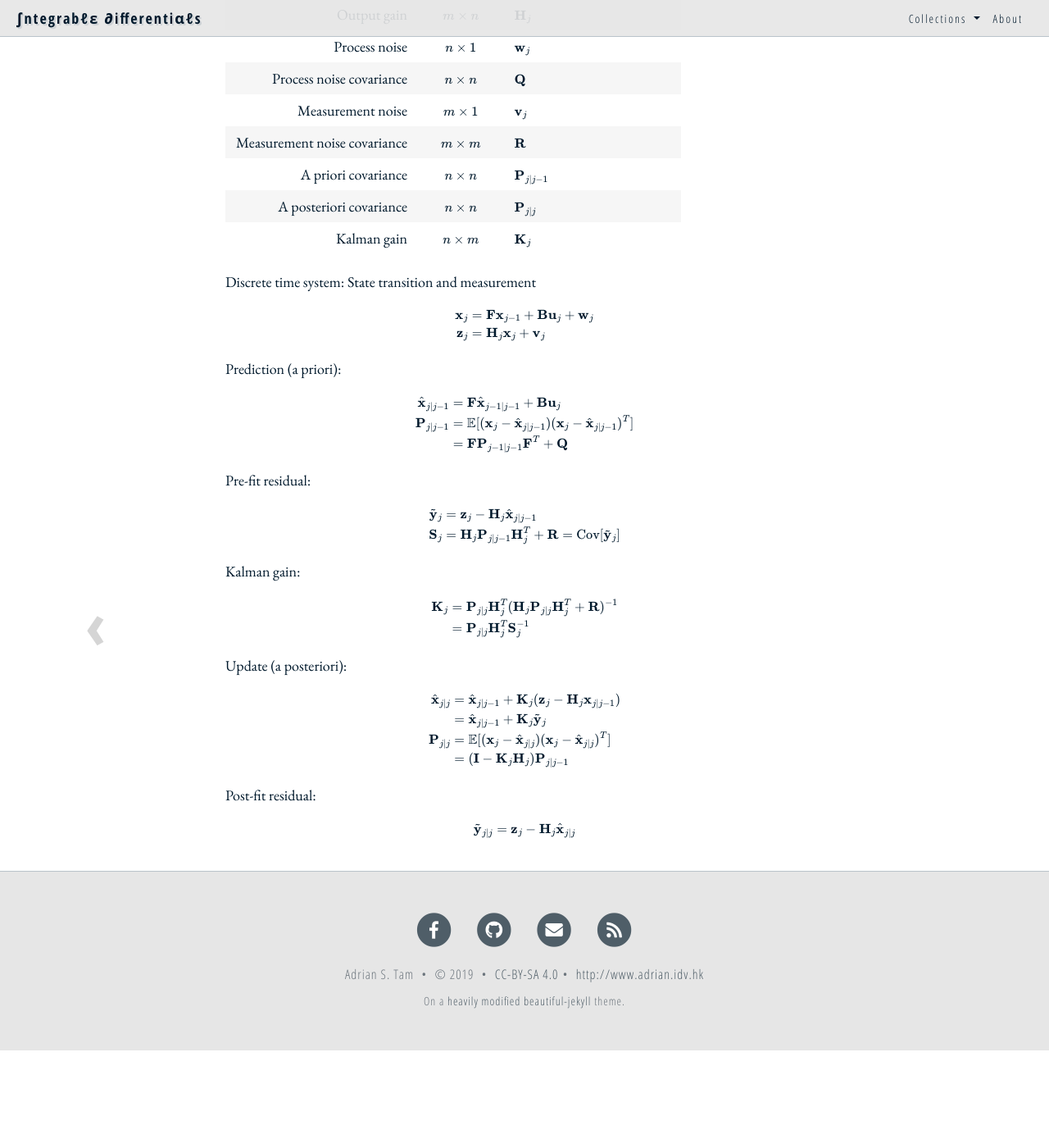
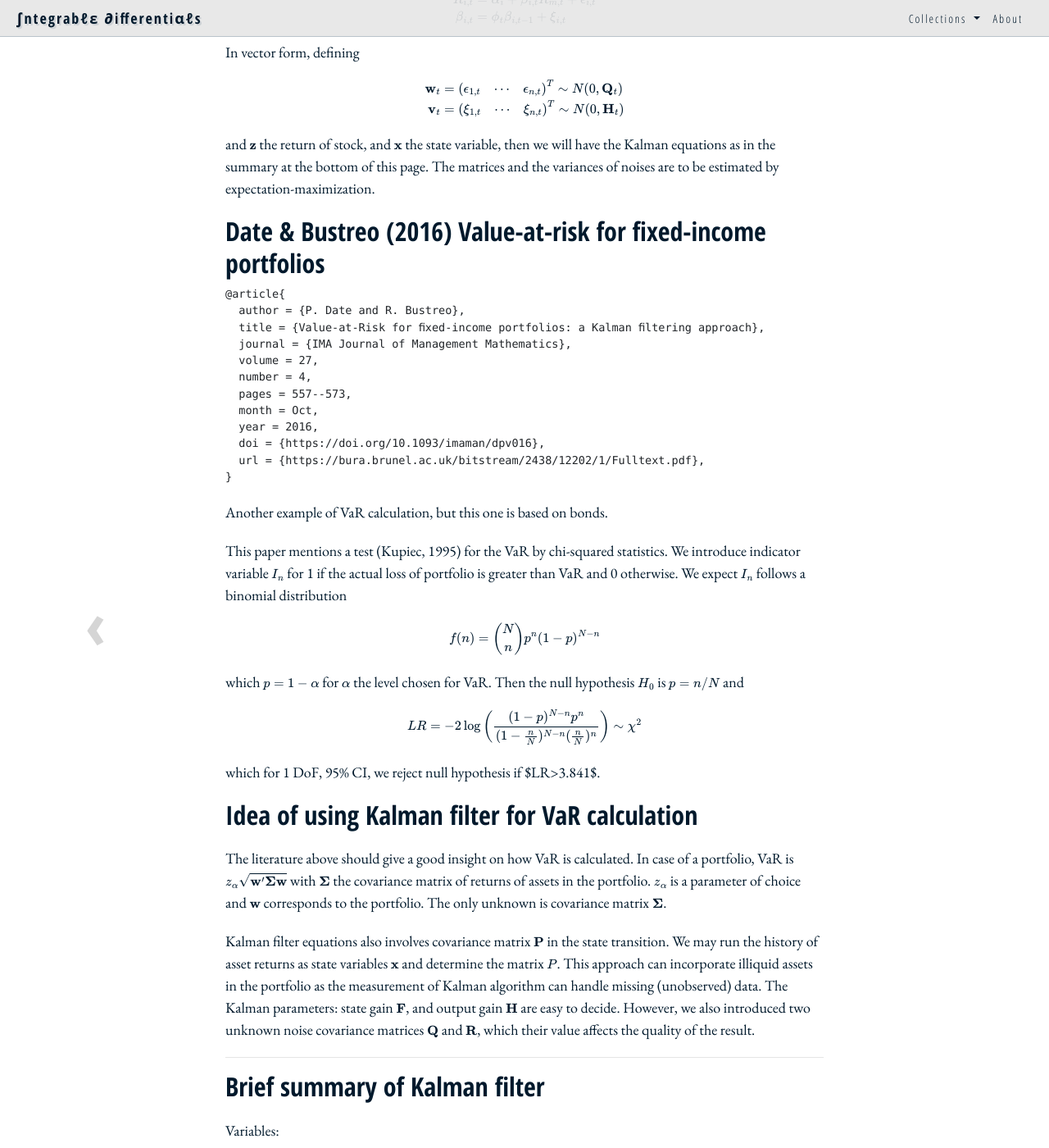
Before and after one commit to righthandabacus/righthandabacus.github.io, a Jekyll site: the page built from _posts/2019-08-15-kalman.markdown, in a window 1280 px wide and 1400 px high, scrolled down 8312 px. Shown: the whole window at 82% size. Built offline with Jekyll 4.4.1, drawn with Linux system fonts in a browser that asks for light colours; nearby versions of some CDN libraries; some web fonts are replaced; formulas are drawn with MathJax 3; comment, search, counter and statistics services are not loaded; before the commit the page ends 9593 px from its top, so only the background shows below that; some of the changed text lies outside the part shown.

Commit message:
update post

````diff
--- a/_posts/2019-08-15-kalman.markdown
+++ b/_posts/2019-08-15-kalman.markdown
@@ -171,6 +172,36 @@
 case) of noise terms $$w_t$$ and $$v_t$$. And we define
 $$\dot{x}_t=\dfrac{x_t - x_{t-1}}{T}$$. It is common to have both $$x_t$$ and
 $$\dot{x}_t$$ in the state variable in this sort of use case.
+
+## Bassett et al (1991) Kalman filter estimation for valuing nontrading securities
+
+```bibtex
+@article{
+  author = {Gilbert W. Bassett, Jr and Virginia G. France and Stanley R. Pliska},
+  title = {Kalman Filter Estimation for Valuing Nontrading Securities, with Applications to the MMI Cash-Future Spread on October 19 and 20, 1987},
+  journal = {Review of Quantitative Finance and Accounting},
+  volume = 1,
+  pages = 135--151,
+  year = 1991,
+  url = {https://gib.people.uic.edu/Kalman%20Filter.pdf},
+}
+```
+
+Another example of using Kalman filter for prediction. It uses a 0-1 matrix as
+measurement matrix $$H$$ (direct observation to price but only some of them)
+and use the predicted price in place of non-observed prices. The state variable
+$$X$$ is the true price, measured every minute, and the measurement $$Z$$ is
+the traded subset of $$X$$, i.e., the trade price.
+
+This paper suggested some ways to set up the parameters: The covariance matrix
+$$Q$$ of the state transition noise is the empirical covariance from the whole
+last day. The covariance matrix $$R$$ of the measurement noise is chosen based
+on the bid-ask spread of 1/8 tick size, $$R=0.005I$$. The initial state $$X_0$$
+is chosen to be the last closing price. The tricky part is the initial variance
+$$P_0$$. It is evaluated from previous data on non-trading minutes. It answers
+the question of what will best fit the dispersion on state variable $$X$$ if
+there is no measurement for $$n$$ periods (minutes). By measuring the
+dispersion over past non-trading minutes, variance $$P_0$$ is computed.
 
 
 ## Cortazar et al (2003) Term structure estimation in low-frequency transaction markets
@@ -393,6 +424,56 @@
 page.  The matrices and the variances of noises are to be estimated by
 expectation-maximization.
 
+## Date & Bustreo (2016) Value-at-risk for fixed-income portfolios
+
+```bibtex
+@article{
+  author = {P. Date and R. Bustreo},
+  title = {Value-at-Risk for fixed-income portfolios: a Kalman filtering approach},
+  journal = {IMA Journal of Management Mathematics},
+  volume = 27,
+  number = 4,
+  pages = 557--573,
+  month = Oct,
+  year = 2016,
+  doi = {https://doi.org/10.1093/imaman/dpv016},
+  url = {https://bura.brunel.ac.uk/bitstream/2438/12202/1/Fulltext.pdf},
+}
+```
+
+Another example of VaR calculation, but this one is based on bonds.
+
+This paper mentions a test (Kupiec, 1995) for the VaR by chi-squared
+statistics. We introduce indicator variable $$I_n$$ for 1 if the actual loss of
+portfolio is greater than VaR and 0 otherwise. We expect $$I_n$$ follows a
+binomial distribution
+
+$$f(n) = \binom{N}{n}p^n(1-p)^{N-n}$$
+
+which $$p=1-\alpha$$ for $$\alpha$$ the level chosen for VaR. Then the null
+hypothesis $$H_0$$ is $$p=n/N$$ and
+
+$$LR=-2\log\left(\frac{(1-p)^{N-n}p^n}{(1-\frac{n}{N})^{N-n}(\frac{n}{N})^n}\right)\sim\chi^2$$
+
+which for 1 DoF, 95% CI, we reject null hypothesis if $LR>3.841$.
+
+## Idea of using Kalman filter for VaR calculation
+
+The literature above should give a good insight on how VaR is calculated. In
+case of a portfolio, VaR is $$z_\alpha\sqrt{\mathbf{w}'\mathbf{\Sigma w}}$$
+with $$\mathbf{\Sigma}$$ the covariance matrix of returns of assets in the
+portfolio. $$z_\alpha$$ is a parameter of choice and $$\mathbf{w}$$ corresponds
+to the portfolio. The only unknown is covariance matrix $$\mathbf{\Sigma}$$.
+
+Kalman filter equations also involves covariance matrix $$\mathbf{P}$$ in the
+state transition. We may run the history of asset returns as state variables
+$$\mathbf{x}$$ and determine the matrix $$P$$. This approach can incorporate
+illiquid assets in the portfolio as the measurement of Kalman algorithm can
+handle missing (unobserved) data. The Kalman parameters: state gain
+$$\mathbf{F}$$, and output gain $$\mathbf{H}$$ are easy to decide. However, we
+also introduced two unknown noise covariance matrices $$\mathbf{Q}$$ and
+$$\mathbf{R}$$, which their value affects the quality of the result.
+
 -----
 
 ## Brief summary of Kalman filter
````
Also changed, not shown: other parts of _posts/2019-08-15-kalman.markdown (+1 -0 lines), cv.md (+1 -0 lines).
